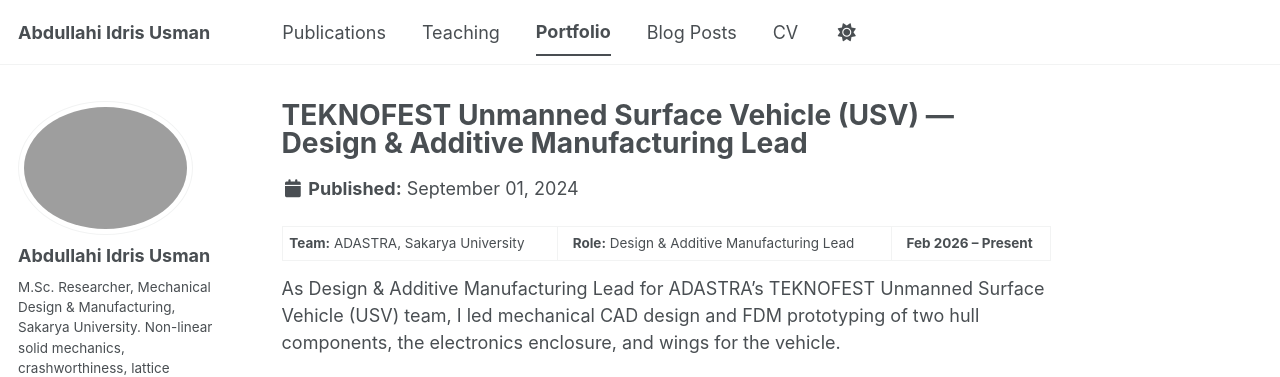
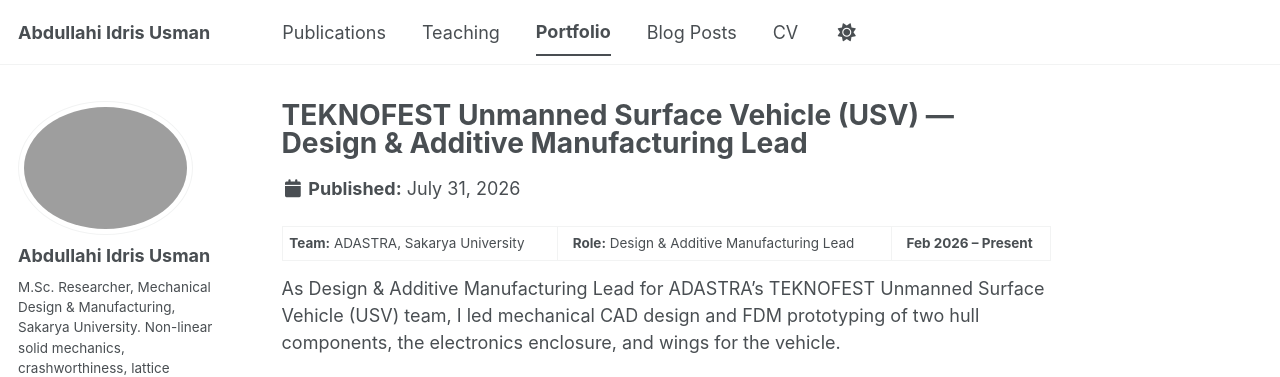
Before and after one commit to AbdullahiUsmanIdris/AbdullahiUsmanIdris.github.io, a Jekyll site: the page built from _portfolio/1-teknofest-usv.md, in a window 1280 px wide and 900 px high. Shown: the top 377 px of the window. Built offline with Jekyll 4.4.1, drawn with Linux system fonts in a browser that asks for light colours; a style sheet for code colours, icons or effects is not loaded.

Commit message:
Update 1-teknofest-usv.md

```diff
--- a/_portfolio/1-teknofest-usv.md
+++ b/_portfolio/1-teknofest-usv.md
@@ -2,7 +2,7 @@
 title: "TEKNOFEST Unmanned Surface Vehicle (USV) — Design & Additive Manufacturing Lead"
 excerpt: "Led mechanical CAD design and FDM prototyping for ADASTRA's TEKNOFEST USV, including hull components, electronics enclosure, and wings.<br/><img src='https://img.youtube.com/vi/1cou7OcQDk4/hqdefault.jpg'>"
 collection: portfolio
-date: 2024-09-01
+date: 2026-07-31
 ---
 
 **Team:** ADASTRA, Sakarya University &nbsp;|&nbsp; **Role:** Design & Additive Manufacturing Lead &nbsp;|&nbsp; **Feb 2026 – Present**
```
